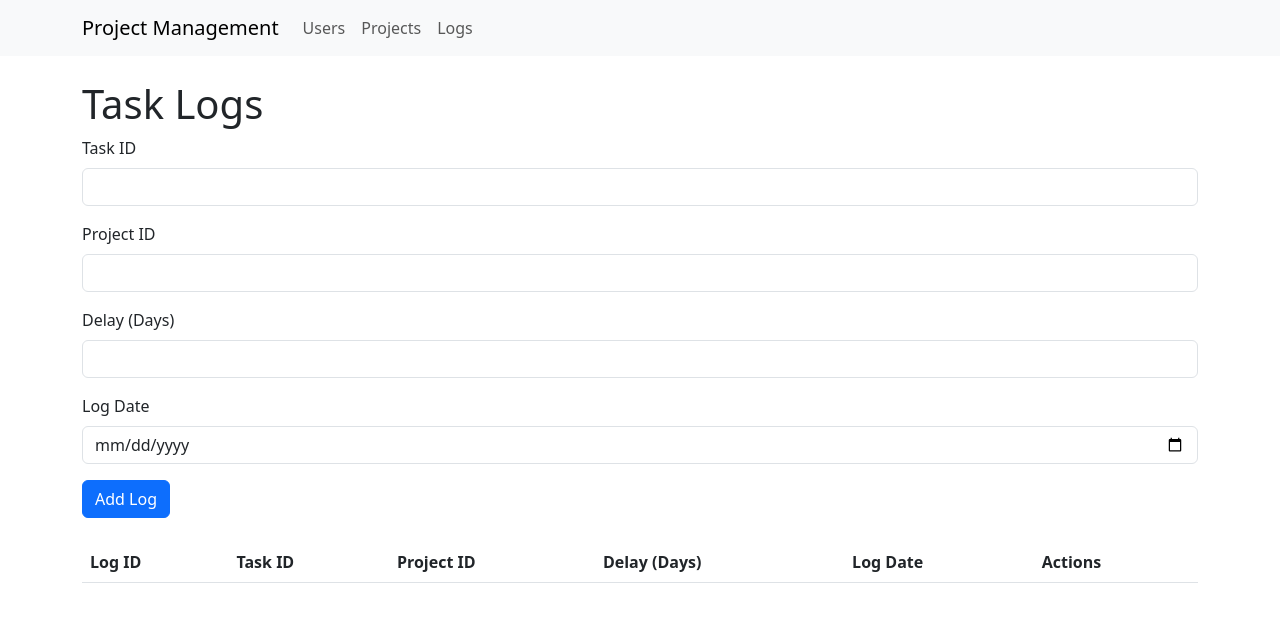
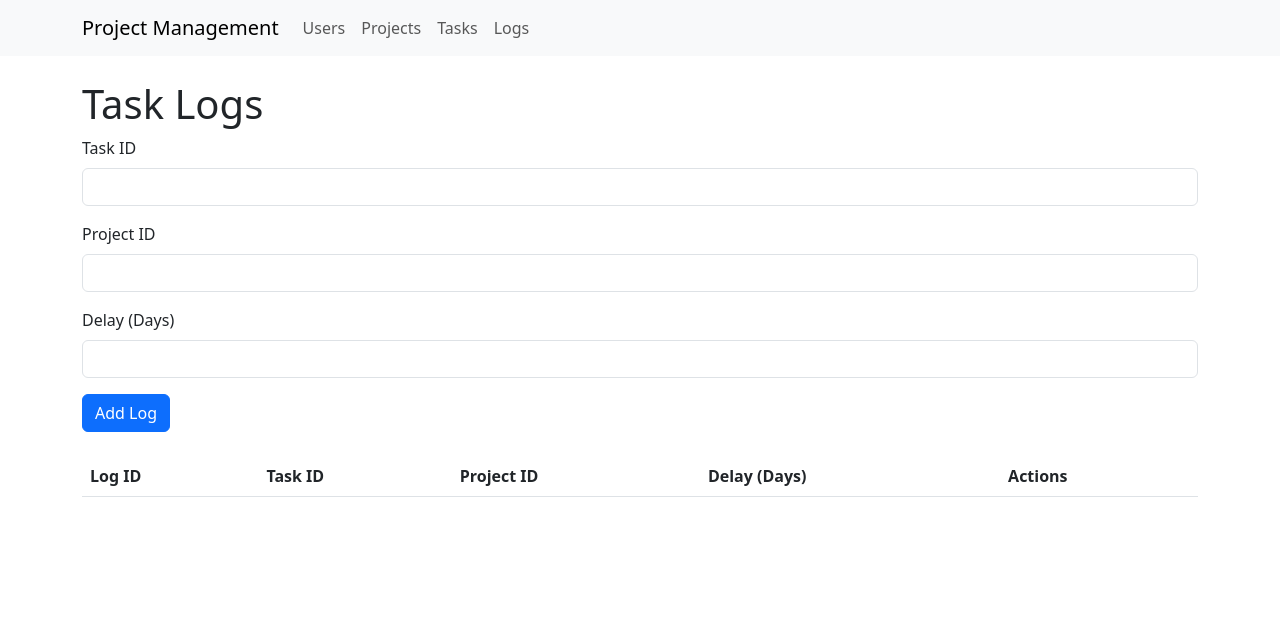
Before and after one commit to kayacigse/vtys_project, a Flask app: page /logs in a window 1280 px wide. Shown: the top 622 px of the page. Run offline with Flask 3, Linux system fonts and the light colour scheme; data that the repository does not hold is empty.

Commit message:
task and log updated

```diff
--- a/app.py
+++ b/app.py
@@ -48,7 +48,11 @@ def projects():
             db.commit()
             flash("Project added successfully!", "success")
         except Exception as e:
-            flash(f"An error occurred while adding the project: {e}", "danger")
+            # Hata türünü kontrol ederek kullanıcı dostu bir mesaj oluştur
+            if "Incorrect date value" in str(e):
+                flash("Invalid date format. Please make sure the dates are in the correct format (YYYY-MM-DD).", "danger")
+            else:
+                flash("There was an error adding the project. Please check your information and try again.", "danger")
     cursor.execute("SELECT * FROM Projects")
     projects = cursor.fetchall()
     db.close()
@@ -121,6 +125,37 @@ def update_project_status(project_id):
     return redirect(url_for('projects'))
 
 # Görev Yönetimi
+@app.route('/tasks', methods=['GET', 'POST'])
+def tasks():
+    db = get_db_connection()
+    cursor = db.cursor(dictionary=True)
+
+    if request.method == 'POST':
+        # Formdan gelen verilerle yeni bir görev ekle
+        project_id = request.form['project_id']
+        assigned_to = request.form.get('assigned_to')  # Boş olabilir
+        name = request.form['name']
+        start_date = request.form['start_date']
+        duration = request.form['duration']
+
+        # Görev ekleme sorgusu
+        cursor.execute("""
+            INSERT INTO Tasks (project_id, assigned_to, name, start_date, duration, status)
+            VALUES (%s, %s, %s, %s, %s, %s)
+        """, (project_id, assigned_to, name, start_date, duration, 'Pending'))
+        db.commit()
+
+    # Tüm görevleri çek
+    cursor.execute("""
+        SELECT id, project_id, assigned_to, name, start_date, duration,
+               DATE_ADD(start_date, INTERVAL duration DAY) AS end_date, status
+        FROM Tasks
+    """)
+    tasks = cursor.fetchall()
+    db.close()
+
+    return render_template('tasks.html', tasks=tasks)
+
 @app.route('/tasks/add/<int:project_id>', methods=['GET', 'POST'])
 def add_task(project_id):
     db = get_db_connection()
@@ -157,28 +192,36 @@ def add_task(project_id):
 def edit_task(task_id):
     db = get_db_connection()
     cursor = db.cursor(dictionary=True)
+
     if request.method == 'POST':
         try:
+            # Gelen POST verilerini kontrol edin
+            print(request.form)  # Gelen verileri terminalde görebilirsiniz
+
             name = request.form['name']
-            assigned_to = request.form['assigned_to']
             start_date = request.form['start_date']
             duration = request.form['duration']
             status = request.form['status']
+
+            # Sadece start_date ve duration'ı güncelleyin, end_date otomatik hesaplanacaktır.
             cursor.execute(
-                "UPDATE Tasks SET name=%s, assigned_to=%s, start_date=%s, duration=%s, status=%s WHERE id=%s",
-                (name, assigned_to, start_date, duration, status, task_id)
+                "UPDATE Tasks SET name=%s, start_date=%s, duration=%s, status=%s WHERE id=%s",
+                (name, start_date, duration, status, task_id)
             )
             db.commit()
             flash("Task updated successfully!", "success")
             return redirect(url_for('project_detail', project_id=request.form['project_id']))
         except Exception as e:
+            print(e)  # Tam hata mesajını konsola yazdırın
             flash(f"An error occurred while updating the task: {e}", "danger")
+
+    # Task ve Kullanıcıları Veritabanından Çekme
     cursor.execute("SELECT * FROM Tasks WHERE id = %s", (task_id,))
     task = cursor.fetchone()
-    cursor.execute("SELECT * FROM Users")
-    users = cursor.fetchall()
     db.close()
-    return render_template('edit_task.html', task=task, users=users)
+
+    return render_template('task_edit.html', task=task)
+
 
 @app.route('/tasks/delete/<int:task_id>')
 def delete_task(task_id):
@@ -205,11 +248,10 @@ def logs():
             task_id = request.form['task_id']
             project_id = request.form['project_id']
             delay_days = request.form['delay_days']
-            log_date = request.form['log_date']
 
             cursor.execute(
-                "INSERT INTO TaskLogs (task_id, project_id, delay_days, log_date) VALUES (%s, %s, %s, %s)",
-                (task_id, project_id, delay_days, log_date)
+                "INSERT INTO TaskLogs (task_id, project_id, delay_days) VALUES (%s, %s, %s)",
+                (task_id, project_id, delay_days)
             )
             db.commit()
             flash("Log added successfully!", "success")
@@ -285,27 +327,44 @@ def edit_user(user_id):
     db = get_db_connection()
     cursor = db.cursor(dictionary=True)
 
-    # Kullanıcıyı veritabanından çekme
-    cursor.execute("SELECT * FROM Users WHERE id = %s", (user_id,))
-    user = cursor.fetchone()
-
     if request.method == 'POST':
-        # Formdan gelen yeni kullanıcı bilgilerini alalım
+        # Formdan gelen verileri al
         name = request.form['name']
         surname = request.form['surname']
         email = request.form['email']
         phone = request.form['phone']
 
-        # SQL sorgusu ile kullanıcı bilgilerini güncelleme
-        cursor.execute("""
-            UPDATE Users
-            SET name = %s, surname = %s, email = %s, phone = %s
-            WHERE id = %s
-        """, (name, surname, email, phone, user_id))
-        db.commit()
+        try:
+            # Kullanıcı bilgilerini güncelle
+            cursor.execute("""
+                UPDATE Users
+                SET name = %s, surname = %s, email = %s, phone = %s
+                WHERE id = %s
+            """, (name, surname, email, phone, user_id))
+            db.commit()
+            flash("Kullanıcı bilgileri başarıyla güncellendi.", "success")
+        except Exception as e:
+            db.rollback()
+            flash(f"Hata: Kullanıcı bilgileri güncellenemedi. {e}", "danger")
+        finally:
+            db.close()
+
+        # Başarılı bir güncellemeden sonra kullanıcı listesine yönlendir
+        return redirect(url_for('users'))
+
+    else:
+        # Kullanıcı bilgilerini çek
+        cursor.execute("SELECT * FROM Users WHERE id = %s", (user_id,))
+        user = cursor.fetchone()
         db.close()
 
-        return redirect(url_for('users'))
+        if not user:
+            flash("Kullanıcı bulunamadı.", "warning")
+            return redirect(url_for('users'))
+
+        # Kullanıcı bilgilerini düzenleme sayfasını göster
+        return render_template('edit_user.html', user=user)
+
 
 @app.route('/users/<int:user_id>')
 def user_details(user_id):
--- a/templates/base.html
+++ b/templates/base.html
@@ -18,7 +18,7 @@
                 <ul class="navbar-nav me-auto">
                     <li class="nav-item"><a class="nav-link" href="/users">Users</a></li>
                     <li class="nav-item"><a class="nav-link" href="/projects">Projects</a></li>
-                    <!-- <li class="nav-item"><a class="nav-link" href="/tasks">Tasks</a></li> -->
+                     <li class="nav-item"><a class="nav-link" href="/tasks">Tasks</a></li>
                     <li class="nav-item"><a class="nav-link" href="/logs">Logs</a></li>
                 </ul>
             </div>
--- a/templates/logs.html
+++ b/templates/logs.html
@@ -28,10 +28,7 @@
         <label for="delay_days" class="form-label">Delay (Days)</label>
         <input type="number" id="delay_days" name="delay_days" class="form-control">
     </div>
-    <div class="mb-3">
-        <label for="log_date" class="form-label">Log Date</label>
-        <input type="date" id="log_date" name="log_date" class="form-control" required>
-    </div>
+
     <button type="submit" class="btn btn-primary">Add Log</button>
 </form>
 
@@ -43,7 +40,6 @@
             <th>Task ID</th>
             <th>Project ID</th>
             <th>Delay (Days)</th>
-            <th>Log Date</th>
             <th>Actions</th>
         </tr>
     </thead>
@@ -54,7 +50,6 @@
             <td>{{ log.task_id }}</td>
             <td>{{ log.project_id }}</td>
             <td>{{ log.delay_days }}</td>
-            <td>{{ log.log_date }}</td>
             <td>
                 <a href="/logs/delete/{{ log.id }}" class="btn btn-primary btn-sm">Delete</a>
             </td>
```
Also changed, not shown: templates/task_edit.html (+0 -10 lines), templates/tasks.html (+2 -25 lines).
